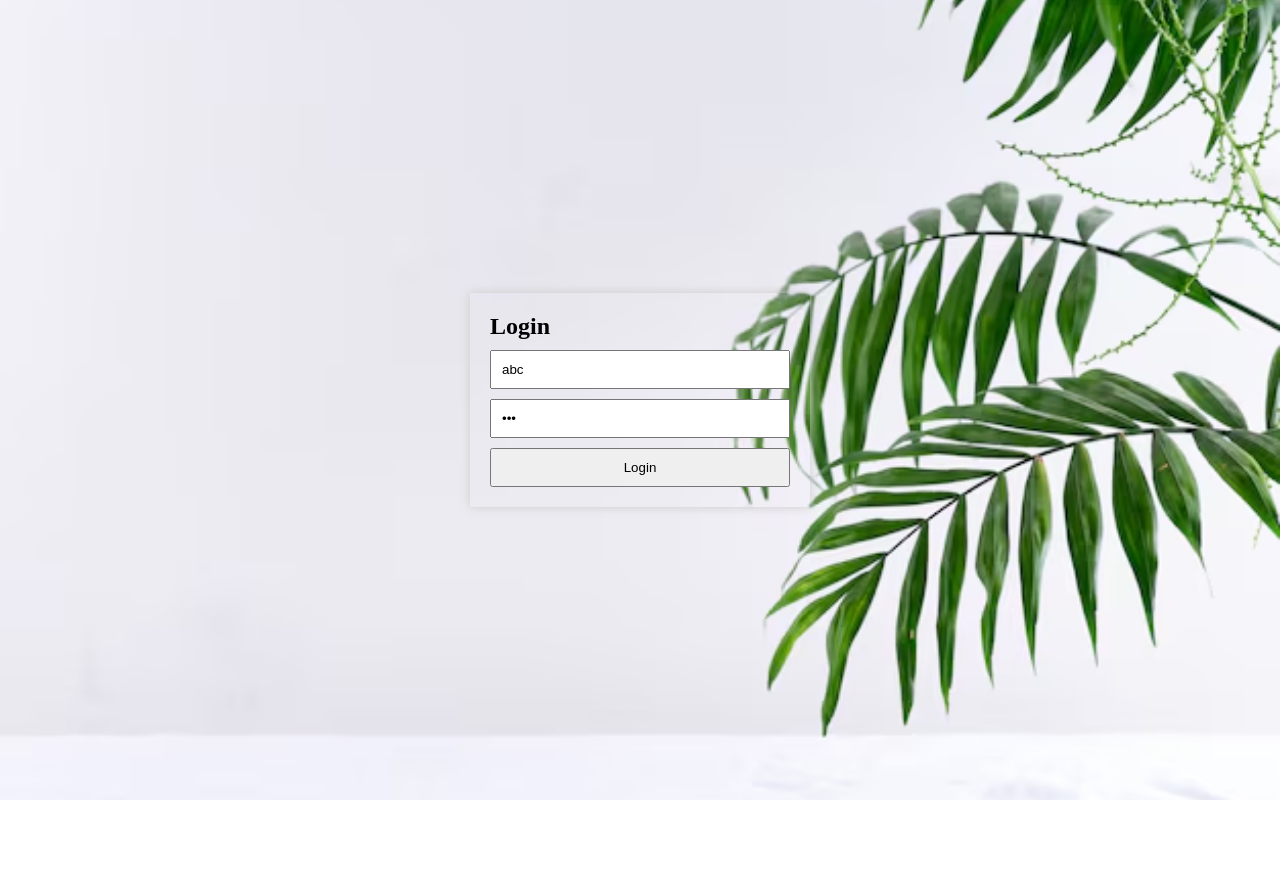
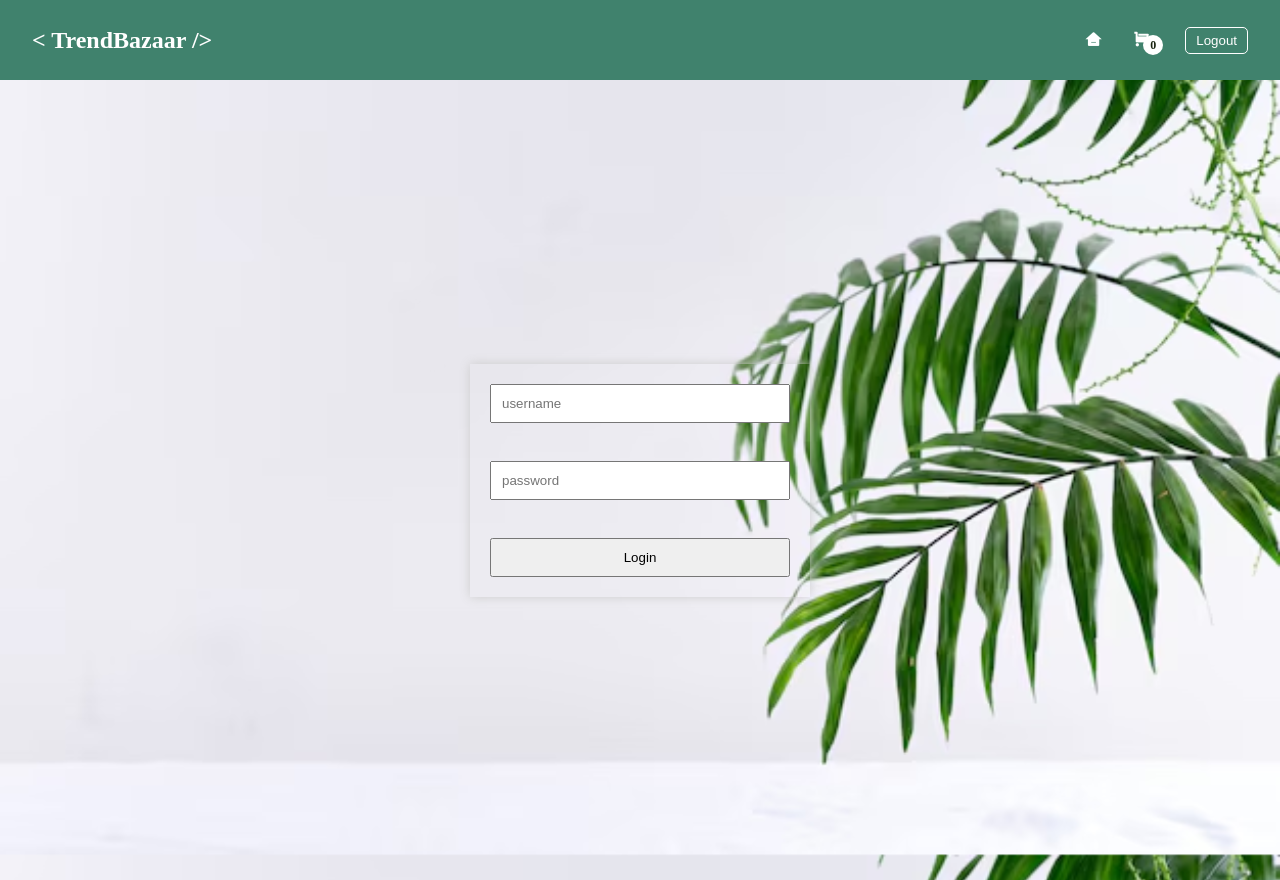
Before and after one commit to jyotsana02841/TrendBazaar, a React (Vite) app: page /login in a window 1280 px wide. Before the commit the page ends 800 px from the top, so only its background shows below. Built offline with nearby package versions, Linux system fonts and the light colour scheme.

Commit message:
commiting

```diff
--- a/package.json
+++ b/package.json
@@ -12,6 +12,7 @@
   "dependencies": {
     "react": "^19.0.0",
     "react-dom": "^19.0.0",
+    "react-hook-form": "^7.55.0",
     "react-router-dom": "^7.5.0",
     "react-toastify": "^11.0.5",
     "remixicon": "^4.6.0"
--- a/src/App.jsx
+++ b/src/App.jsx
@@ -15,37 +15,40 @@ import "react-toastify/dist/ReactToastify.css";
 function App() {
   const [isLoggedIn, setIsLoggedIn] = useState(false);
 
-  useEffect(() => {
-    const token = localStorage.getItem("token");
-    setIsLoggedIn(token);
-  }, []);
+  // useEffect(() => {
+  //   const token = localStorage.getItem("token");
+  //   setIsLoggedIn(token);
+  // }, []);
 
   return (
     <Router>
-      {isLoggedIn && <Navbar />}
+      <Navbar setIsLoggedIn={setIsLoggedIn} />
+      {/* <Route
+        exact
+        path="start"
+        element={loggedIn ? <Start /> : <Navigate replace to={"/"} />}
+      />
+      Basic */}
 
       <Routes>
         <Route
           path="/login"
-          element={<Login setIsLoggedIn={setIsLoggedIn} />}
+          element={
+            <Login isLoggedIn={isLoggedIn} setIsLoggedIn={setIsLoggedIn} />
+          }
+        />
+        <Route
+          exact
+          path="/"
+          element={isLoggedIn ? <Main /> : <Navigate replace to={"/login"} />}
         />
 
         <Route
-          path="/"
-          element={isLoggedIn ? <Main /> : <Navigate to="/login" />}
-        />
-
-        <Route
+          exact
           path="/cart"
-          element={isLoggedIn ? <Cart /> : <Navigate to="/login" />}
-        />
-
-        <Route
-          path="*"
-          element={<Navigate to={isLoggedIn ? "/" : "/login"} />}
+          element={isLoggedIn ? <Cart /> : <Navigate replace to={"/login"} />}
         />
       </Routes>
-
       <ToastContainer
         position="top-right"
         autoClose={3000}
--- a/src/components/Navbar.jsx
+++ b/src/components/Navbar.jsx
@@ -3,12 +3,12 @@ import "./Navbar.css";
 import { Link, useNavigate } from "react-router-dom";
 import { useCart } from "../CartContext";
 
-const Navbar = () => {
+const Navbar = ({setIsLoggedIn}) => {
   const { cart } = useCart();
   const navigate = useNavigate();
 
   const handleLogout = () => {
-    localStorage.removeItem("token");
+    setIsLoggedIn(false);
     navigate("/login");
   };
 
--- a/src/pages/Login.css
+++ b/src/pages/Login.css
@@ -19,7 +19,7 @@ input, button {
   padding: 10px;
 }
 
-.error {
+.errors {
   color: red;
   font-size: 0.9em;
 }
--- a/src/pages/Login.jsx
+++ b/src/pages/Login.jsx
@@ -1,48 +1,57 @@
-import React, { useState } from "react";
-import { useNavigate } from "react-router-dom";
+import React from "react";
+import { useForm } from "react-hook-form";
+import { Navigate } from "react-router-dom";
 import "./Login.css";
 
-const Login = ({ setIsLoggedIn }) => {
-  const [username, setUsername] = useState("abc");
-  const [password, setPassword] = useState("123");
-  const [error, setError] = useState("");
-  const navigate = useNavigate();
+const Login = ({ isLoggedIn, setIsLoggedIn }) => {
+  const {
+    register,
+    handleSubmit,
+    setError,
+    formState: { errors, isSubmitting },
+  } = useForm();
 
-  const handleLogin = (e) => {
-    e.preventDefault();
+  const onsubmit = (data) => {
+    setIsLoggedIn(true);
+    console.log(data);
+  };
 
-    if (username === "abc" && password === "123") {
-      localStorage.setItem("token", "dummy_token");
-      setIsLoggedIn(true);
-      navigate("/");
-    } else {
-      setError("Invalid username or password");
-    }
-  };
+  if (isLoggedIn) {
+    return <Navigate to="/" replace />;
+  }
 
   return (
     <div className="login-container">
-      <form onSubmit={handleLogin}>
-        <h2>Login</h2>
-        {error && <p className="error">{error}</p>}
-
+      {isSubmitting && <div>Loading...</div>}
+      <form action="" onSubmit={handleSubmit(onsubmit)}>
         <input
           type="text"
-          placeholder="Username"
-          value={username}
-          onChange={(e) => setUsername(e.target.value)}
-          required
+          {...register("username", {
+            required: { value: true, message: "This field in necessary..." },
+            minLength: { value: 3, message: "Min Length is 8" },
+          })}
+          placeholder="username"
         />
+        <br />
+
+        {errors.username && <div className="errors">{errors.username.message}</div>}
 
         <input
           type="password"
-          placeholder="Password"
-          value={password}
-          onChange={(e) => setPassword(e.target.value)}
-          required
+          {...register("password", {
+            required: { value: true, message: "This field is necessary..." },
+            minLength: {
+              value: 8,
+              message: "Password should be minimum 8 length...",
+            },
+          })}
+          placeholder="password"
         />
+        <br />
 
-        <button type="submit">Login</button>
+        {errors.password && <div className="errors">{errors.password.message}</div>}
+
+        <input type="submit" value="Login" disabled={isSubmitting} />
       </form>
     </div>
   );
```
Also changed, not shown: 1 other file (tests, documents, lock files or other folders).
